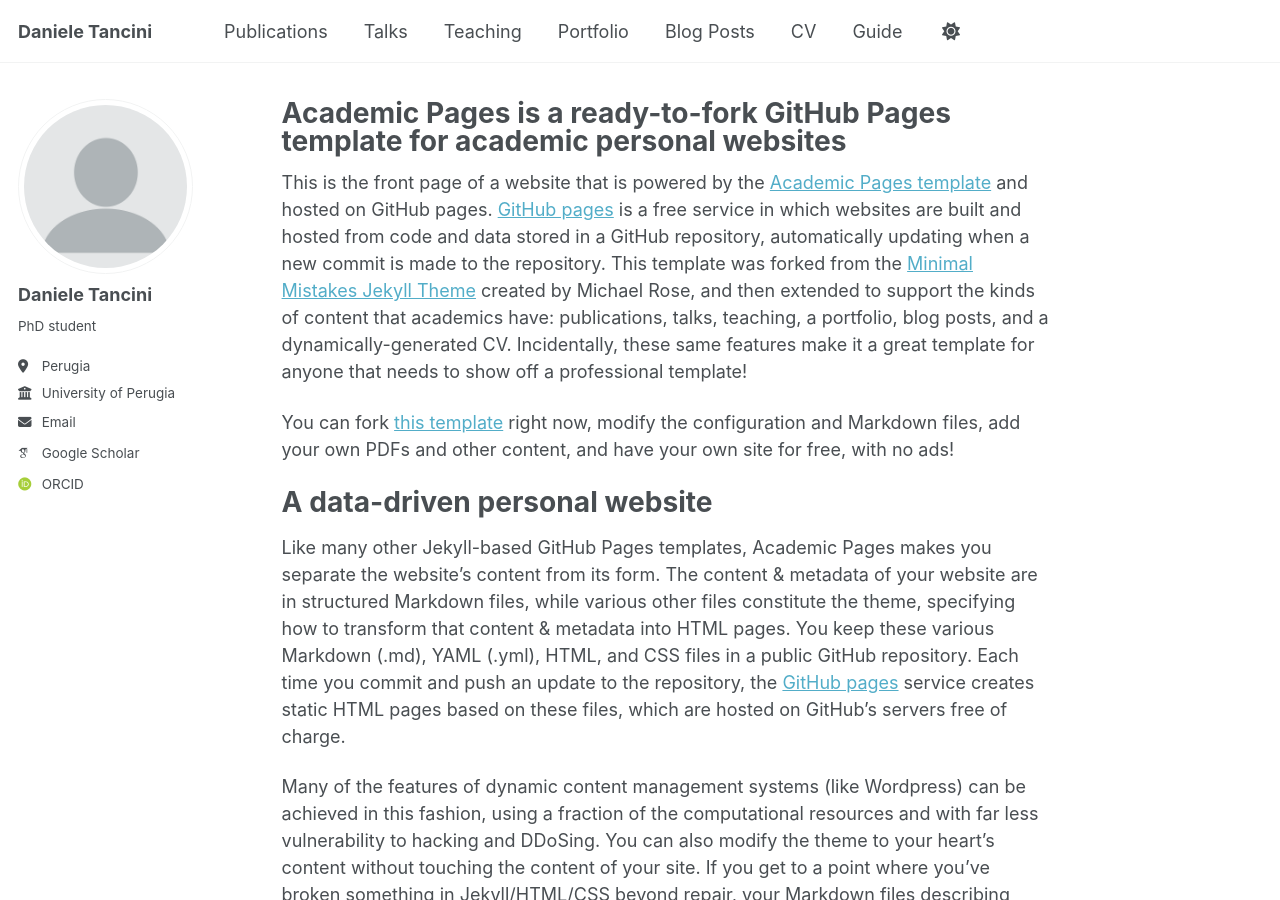
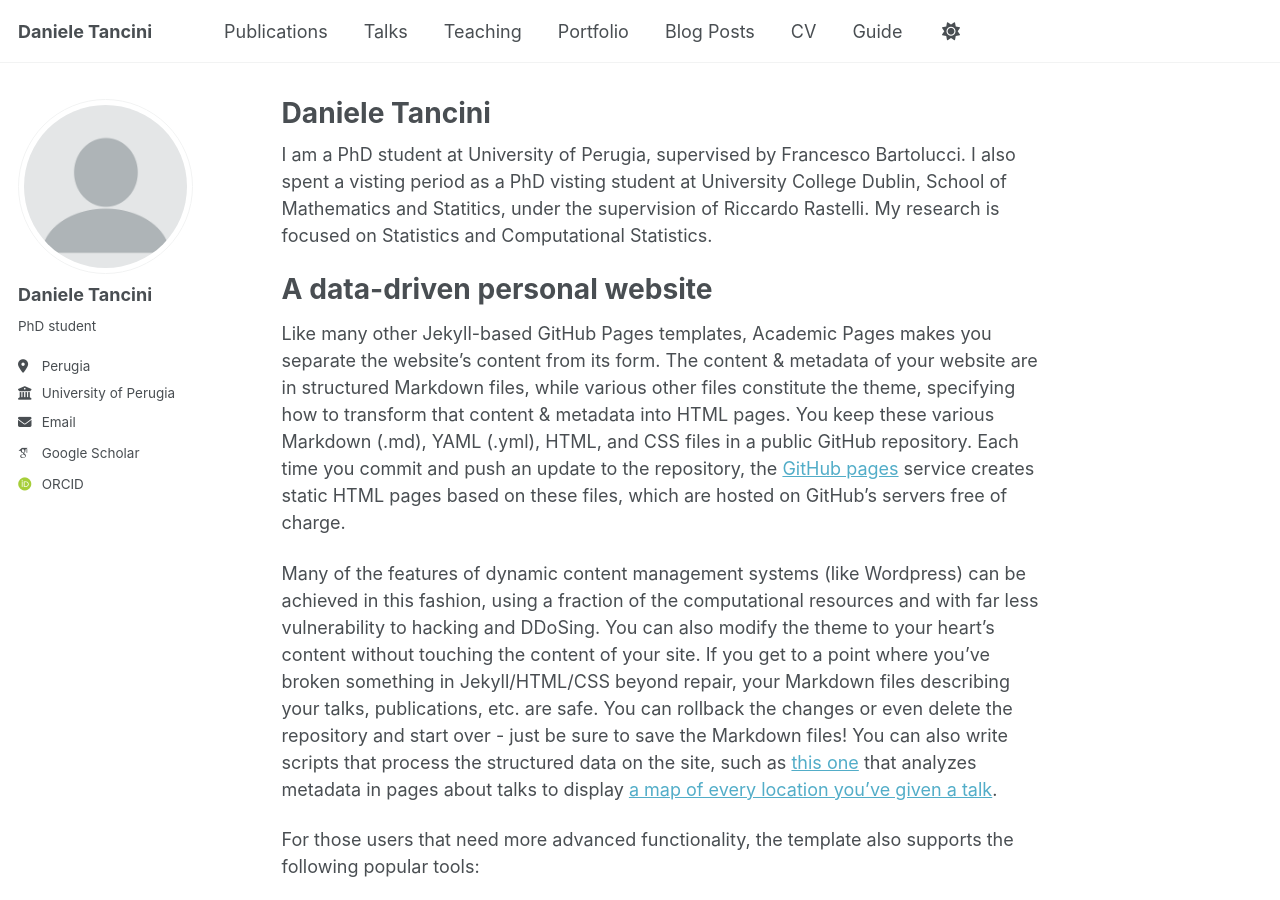
Before and after one commit to DanieleTancini/danieletancini.github.io, a Jekyll site: the page built from _pages/about.md, in a window 1280 px wide and 900 px high. Built offline with Jekyll 4.4.1, drawn with Linux system fonts in a browser that asks for light colours; some web fonts are replaced; a script that is not in the unit is left out.

Commit message:
Update about.md

```diff
--- a/_pages/about.md
+++ b/_pages/about.md
@@ -1,15 +1,13 @@
 ---
 permalink: /
-title: "Academic Pages is a ready-to-fork GitHub Pages template for academic personal websites"
+title: "Daniele Tancini"
 author_profile: true
 redirect_from:
   - /about/
   - /about.html
 ---
 
-This is the front page of a website that is powered by the [Academic Pages template](https://github.com/academicpages/academicpages.github.io) and hosted on GitHub pages. [GitHub pages](https://pages.github.com) is a free service in which websites are built and hosted from code and data stored in a GitHub repository, automatically updating when a new commit is made to the repository. This template was forked from the [Minimal Mistakes Jekyll Theme](https://mmistakes.github.io/minimal-mistakes/) created by Michael Rose, and then extended to support the kinds of content that academics have: publications, talks, teaching, a portfolio, blog posts, and a dynamically-generated CV. Incidentally, these same features make it a great template for anyone that needs to show off a professional template!
-
- You can fork [this template](https://github.com/academicpages/academicpages.github.io) right now, modify the configuration and Markdown files, add your own PDFs and other content, and have your own site for free, with no ads!
+I am a PhD student at University of Perugia, supervised by Francesco Bartolucci. I also spent a visting period as a PhD visting student at University College Dublin, School of Mathematics and Statitics, under the supervision of Riccardo Rastelli. My research is focused on Statistics and Computational Statistics.
 
 A data-driven personal website
 ======
```
